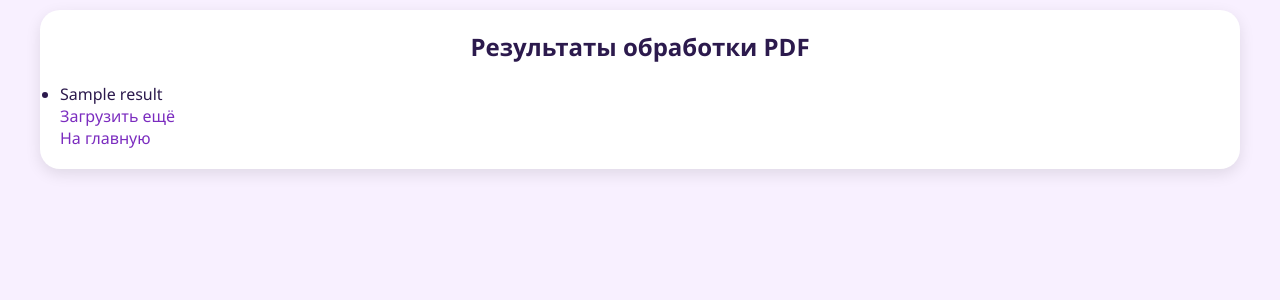
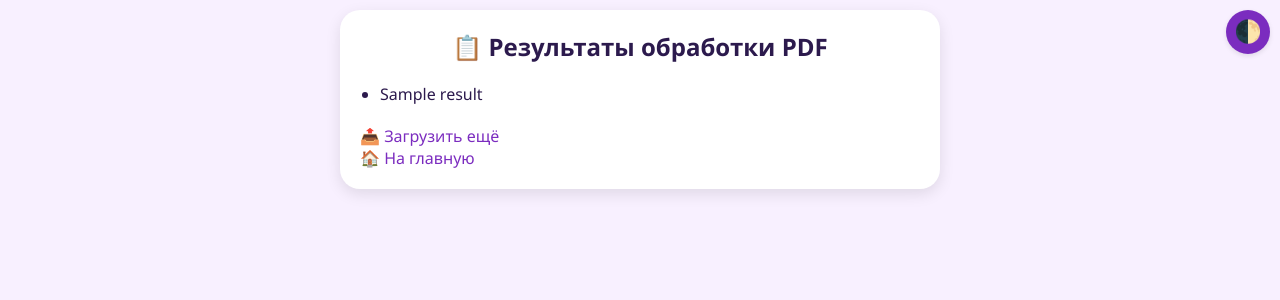
Before and after one commit to parhomenko12/schedule-planner, a Flask app: template templates/admin_result.html in a window 1280 px wide. Shown: the top 300 px of the page. Run offline with Flask 3, Linux system fonts and the light colour scheme; the template is opened without the code that fills it: most values are stand-ins (such as "Sample title", 1, 10 or a date in 2020).

Commit message:
Update admin_result.html

```diff
--- a/templates/admin_result.html
+++ b/templates/admin_result.html
@@ -2,19 +2,38 @@
 <html>
 <head>
     <meta charset="UTF-8">
+    <meta name="viewport" content="width=device-width, initial-scale=1.0">
     <title>Результат загрузки</title>
     <link rel="stylesheet" href="{{ url_for('static', filename='style.css') }}">
+    <script>
+        function applyTheme() {
+            const savedTheme = localStorage.getItem('theme');
+            if (savedTheme === 'dark') document.body.classList.add('dark');
+            else document.body.classList.remove('dark');
+        }
+        function toggleTheme() {
+            if (document.body.classList.contains('dark')) {
+                document.body.classList.remove('dark');
+                localStorage.setItem('theme', 'light');
+            } else {
+                document.body.classList.add('dark');
+                localStorage.setItem('theme', 'dark');
+            }
+        }
+        window.onload = applyTheme;
+    </script>
 </head>
 <body>
-    <div class="container">
-        <h1>Результаты обработки PDF</h1>
-        <ul>
-        {% for result in results %}
+    <button class="theme-toggle" onclick="toggleTheme()">🌓</button>
+    <div class="container" style="max-width: 600px;">
+        <h1>📋 Результаты обработки PDF</h1>
+        <ul style="margin: 20px 0; padding-left: 20px;">
+            {% for result in results %}
             <li>{{ result }}</li>
-        {% endfor %}
+            {% endfor %}
         </ul>
-        <p><a href="/admin">Загрузить ещё</a></p>
-        <p><a href="/">На главную</a></p>
+        <p><a href="/admin">📤 Загрузить ещё</a></p>
+        <p><a href="/">🏠 На главную</a></p>
     </div>
 </body>
 </html>
```
